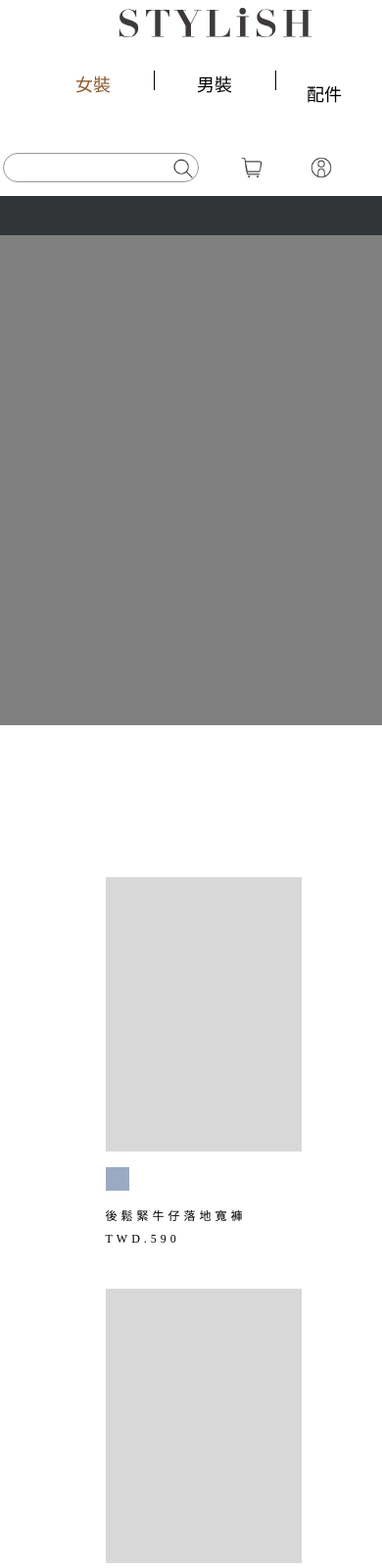
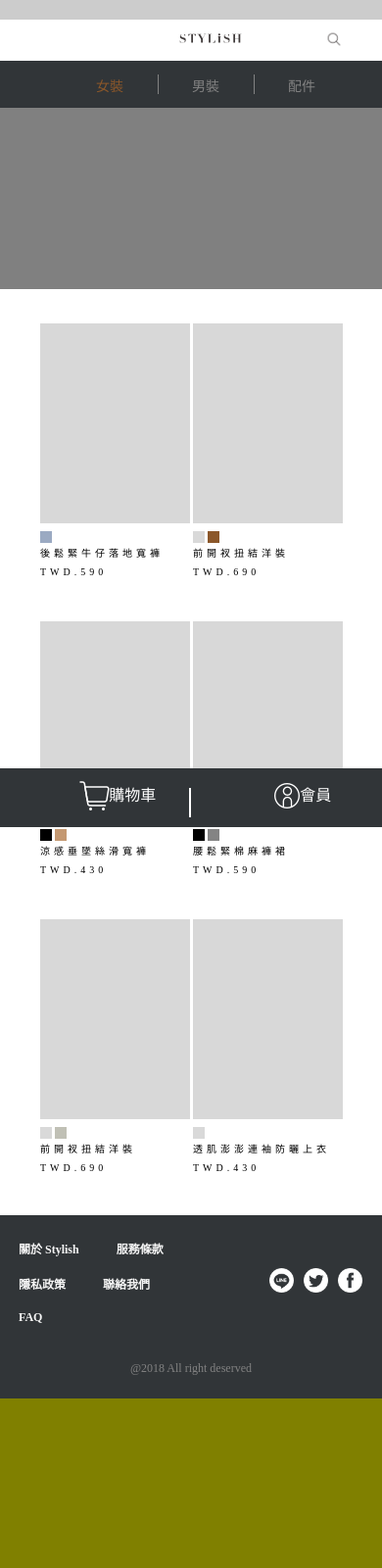
Before and after one commit to annie101101046/test, a plain HTML site: page index.html in a window 390 px wide. Shown: the top 1600 px of the page at 98% size. After the commit the page ends 1427 px from the top, so only its background shows below. Drawn offline with Linux system fonts and the light colour scheme; no server answers.

Commit message:
20190219

```diff
--- a/index.html
+++ b/index.html
@@ -1,33 +1,33 @@
 <!DOCTYPE html>
 <html>
 <head>
-
 	<meta name="viewport" content="width=device-width, initial-scale=1.0">
 	<title>STYLiSH</title>
 	<link href='https://fonts.googleapis.com/css?family=Varela+Round' rel='stylesheet' type='text/css'>
 	<link rel="stylesheet" href="style.css">
+
+	<script>
+
+		var req = new XMLHttpRequest();
+		req.addEventListener('load', function(event) {
+			render(event.target.responseText);
+		})
+
+		req.open('GET', 'http://18.214.165.31/api/1.0/products/all', true);
+		req.send();
+
+		function render(data){
+			console.log(data);
+			data = JSON.parse(data);
+			prod
+		}
+
+	</script>
+
 </head>
-
 <body>
 	<div class="wrapper">
 		<header class="main-header">
-				<div class="btn_logo01"><img src="img/btn-logo-01.svg">
-				</div>
-				<ul class="main-nav">
-					<li><a href="#" style="color:#8b572a">女裝</a></li>
-					<li><div></div></li>
-					<li><a href="#">男裝</a></li>
-					<li><div></div></li>
-					<li><a href="#">配件</a></li>
-				</ul>
-				<div class="basic">
-					<div class="item-1">
-						<div class="line-1"></div>
-						<img src="img/search.png">
-					</div>
-					<div><img src="img/cart.png"></div>
-					<div><img src="img/member.png"></div>
-				</div>
 				<div class="phone-header">
 					<div class="social">
 						<div></div>
@@ -37,7 +37,58 @@
 					<div class="phone-search-bar">
 					</div>
 				</div>	<!--/.phone-header-->
+					<div class="btn_logo01">
+					<a href="#"><img src="img/btn-logo-01.svg"></a>
+					<div class="only-for-phone">
+					<img src="img/search.png">
+					</div>
+				</div>
+
+				<ul class="main-nav">
+					<li><a href="#" style="color:#8b572a">女裝</a></li>
+					<li><div></div></li>
+					<li><a href="#">男裝</a></li>
+					<li><div></div></li>
+					<li><a href="#">配件</a></li>
+				</ul>
+
+				<div class="basic">
+					<div class="item-1">
+					<img src="img/search.png">
+					</div>
+					<div><img src="img/cart.png"></div>
+					<div><img src="img/member.png"></div>
+				</div>
 		</header><!--/.main-header-->
+
+
+<!--/mobile place-->
+	<div class="feature-barwrapper">
+			<div class="sub-footerbar bg-color-default">
+				<div class="container">
+					<div class="mobile-feature-bar">
+						<a class="mobile-item" href="#">
+							<div class="mobile-iconbox">
+								<div class="shoopingcart__mobile-iconbox">
+									<img src="img/cart-mobile.png">
+									<p>購物車</p>
+								</div>
+							</div>
+						</a>
+						<a class="mobile-item" href="#">
+							<div class="mobile-iconbox">
+								<div class="member__mobile-iconbox">
+									<img src="img/member-mobile.png">
+									<p>會員</p>
+								</div>
+							</div>
+
+						</a>
+					</div>
+				</div>
+			</div>
+		</div>
+
 
 		<div class="banner">
 				<div class="text">
@@ -52,7 +103,7 @@
 					<div></div>
 				</div>
 				<div class="line"></div>
-			<div class="P40005483-21L"></div>
+				<div class="P40005483-21L"></div><!--/.img-container-->
 		</div><!--/.banner-->
 
 		<div class="content-wrapper">
@@ -86,9 +137,10 @@
 					<div class="cloth-color-6 "></div>
 					<div class="cloth-text-6"><p>透肌澎澎連袖防曬上衣<br>TWD.430</p></div>
 				</div>
-		</div>
+			</div> <!--/.flex-container-->
 		</div><!--/.content-wrapper-->
 		<div class="footer">
+			<div class="footer-basic">
 				<ul class="footer-nav">
 					<li id="about-Stylish"><a href="#">關於 Stylish</a></li>
 					<li><div></div></li>
@@ -99,19 +151,15 @@
 					<li><a href="#">聯絡我們</a></li>
 					<li><div></div></li>
 					<li><a href="#">FAQ</a></li>
-		</ul>
-
-		<div class="footer-basic">
-			<div class="footer-social"
+				</ul><!--/.footer-nav-->
+			<div class="footer-social">
 					<div><img src="img/line.png"></div>
 					<div><img src="img/twitter.png"></div>
 					<div><img src="img/facebook.png"></div>
+			</div><!--/.footer-social-->
 			<p>@2018 All right deserved</p>
-			</div>
+		</div><!--/.footer-basic-->
 	</div><!--/.footer-->
 	</div><!--/.wrapper-->
-
-
-
 </body>
 </html>
--- a/style.css
+++ b/style.css
@@ -3,25 +3,12 @@
 ==================================== */
 *{
 	box-sizing: border-box;
-	/* margin: 0 auto; */
-	/* width: 1920px; */
 }
 
 body {
   width: auto;
   padding: 0;
   margin: 0;
-  /* min-height: 100vh; */
-  /* margin: 22px; */
-  margin: 0 10;
-  display: flex;
-  /* padding: 5px; */
-  flex-direction: column;
-  align-content: center;
-  justify-content: center;
-  flex: 1;
-  /* flex-grow: 8; */
-  /* background-color: red; */
 }
 
 a {
@@ -39,32 +26,27 @@ p{
 
 /* ---- Layout Containers ---- */
 
+form {
+    display: none;
+    margin-top: 0em;
+}
 
 .wrapper{
 	margin:0 auto;
-	/* padding: 5px; */
 	max-width: 1920px;
-	min-width: 360px;
-	width: 100%;
-	/*	display: flex;
-	flex:1 0 auto;
- 	flex-flow: column nowrap; */
+	width: 100%;
 	flex: 1;
 	display: flex;
 	flex-wrap: wrap;
 	flex-direction: column;
 	background-color: white;
 	justify-content: stretch;
-	/* align-content: center; */
-	/* padding-left: 5px; */
-	/* margin-left: 5px; */
 }
 
 .content-wrapper{
 	display: flex;
 	padding: 5px;
 	margin-top: -499ox;
-	/* min-height: 1380px; */
 	width: 100%;
 	flex-wrap: wrap;
 	flex-direction: column;
@@ -74,7 +56,6 @@ p{
 	justify-content: center;
 	margin: 0;
 	padding-bottom: 50px;
-	/* margin-left: 31px; */
 	background-color: #fff;
 }
 
@@ -96,9 +77,6 @@ p{
   border-radius: 100%;
   vertical-align: center;
   text-align: center;
-  /* background-color: #c49871; */
-  /* width: 64px; */
-  /* height: 64px; */
   font-family: NotoSansCJKtc;
   font-size: 20px;
   font-weight: normal;
@@ -161,29 +139,19 @@ p{
 }
 
 .basic{
-	/* width:300px; */
 	height:100px;
-	/* display: inline-block; */
 	display: flex;
 	margin-right: 5px;
-	/* padding: 0; */
 	padding-right: -800px;
 	align-items: center;
 	justify-content: space-between;
-	/* flex-grow: 1; */
 	flex-flow: row wrap;
-	/* padding: 10px 10px; */
-	/* margin-top: 20px; */
 }
 
 .basic > div {
 	width:50px;
 	height: 50px;
-	/* flex-grow: 5; */
-	/* padding: 10px; */
 	text-decoration: none;
-	/* display: inline-block; */
-	/* padding: 10px; */
 	margin-right: 40px;
 }
 
@@ -223,8 +191,6 @@ p{
 }
 
 .cloth-color-1{
-  /* position: absolute; */
-  /* top: 10px; */
   display: inline-block;
   width: 24px;
   height: 24px;
@@ -244,7 +210,6 @@ p{
 	bottom: -120px;
 	display: block;
 	position: absolute;
-	/* position: absolute; */
 }
 
 .cloth-text-2 {
@@ -252,7 +217,6 @@ p{
 	position: absolute;
 	bottom:-120px;
 	left:0px;
-	/* position: absolute; */
 }
 
 .cloth-text-3 {
@@ -260,7 +224,6 @@ p{
 	position: absolute;
 	bottom:-120px;
 	left:0px;
-	/* position: absolute; */
 }
 
 .cloth-text-4{
@@ -268,7 +231,6 @@ p{
 	position: absolute;
 	bottom:-120px;
 	left:0px;
-	/* position: absolute; */
 }
 
 .cloth-text-5 {
@@ -276,7 +238,6 @@ p{
 	position: absolute;
 	bottom:-120px;
 	left:0px;
-	/* position: absolute; */
 }
 
 .cloth-text-6 {
@@ -284,7 +245,6 @@ p{
 	position: absolute;
 	bottom:-120px;
 	left:0px;
-	/* position: absolute; */
 }
 
 .cloth-text-1 > div,
@@ -412,19 +372,14 @@ p{
 	display: flex;
 	flex-direction: row;
 	flex-flow: row wrap;
-	/* overflow: hidden; */
 	width: 100%;
 	max-width: 1920px;
 	height: 100px;
-	/* display: inline-block; */
 }
 
 .btn_logo01{
-	/* width:30%; */
 	width: 258px;
 	display: flex;
-	/* float: left; */
-	/* margin-right:10px; */
 	padding: 25px 0px;
 	margin-left: 50px;
 }
@@ -435,14 +390,9 @@ p{
 }
 
 .main-nav{
-    /* overflow: hidden; */
     margin-right: auto;
     margin-top: 25px;
-    /* width:500px; */
-    /* height:100px; */
-    align-items: center;
-    /* display: inline-block; */
-    /* float: left; */
+    align-items: center;
 }
 
 .main-nav li{
@@ -487,7 +437,7 @@ p{
 	flex-flow: row nowrap;
 	position: absolute;
 	padding: 10px;
-	left: 1000px;
+	left: 800px;
 	top: 480px;
 }
 
@@ -505,12 +455,12 @@ p{
 }
 
 .banner{
-	display: block;
-	position: relative;
-	width: 100vw;
-	/* height: 50vh; */
-	margin-right: 50px;
-	max-width:1920px;
+	max-width: 1920px;
+	max-height:500px;
+	width:100%;
+	display: flex;
+	flex-wrap:wrap;
+	position: relative;
 }
 
 .text {
@@ -538,34 +488,38 @@ p{
 }
 
 .line{
-	width: 100%;
+	width:1920px;
+	height: 40px;
 	background-color: #313538;
-	height: 40px;
 }
 
 .P40005483-21L{
+	width:1920px;
 	height: 500px;
+	flex-grow:1;
 	background-color: gray;
 }
+
+.P40005483-21L > img{
+	width: 100%;
+	display:block;
+}
+
+
 
 .footer{
 	max-width:1920px;
 	min-height: 115px;
-	/* flex-shrink: 1; */
-	display: flex;
-	flex-grow: 1;
-	/* flex-direction: row; */
+	width: 100%;
+	display: flex;
 	flex-flow: row nowrap;
 	justify-content: center;
-	/* overflow: hidden; */
 	text-align: center;
 	background-color: #313538;
 	-webkit-align-items: center;
 	align-items: center;
 	-webkit-justify-content: space-between;
 	justify-content: center;
-	width: 100%;
-	margin-right: 50px;
 	margin-top: 100px;
 }
 
@@ -585,15 +539,11 @@ p{
 .footer-basic{
 	-webkit-align-items: center;
 	align-items: center;
-	/* margin: 100px; */
-	/* display: inline-block; */
 	display: flex;
 	flex-flow: row wrap;
 	margin-left: -100px;
-	margin-right: px;
 	padding: 0 10px;
 	justify-content: center;
-	/* background-color: red; */
 }
 
 .footer-basic > div {
@@ -602,11 +552,9 @@ p{
 
 
 .footer-nav{
-	/* background-color: orange; */
 	text-align: center;
 	position: relative;
 	padding-left: 300px;
-	/* margin-right: 0px; */
 }
 
 .footer-nav li{
@@ -656,25 +604,97 @@ p{
 	margin-right: 20px;
 }
 
+.phone-footer{
+	display:none;
+}
+
+.only-for-phone{
+	display: none;
+}
+
+
+.feature-barwrapper{
+	display: none;
+}
+
+.sub-footerbar {
+    height: 60px;
+}
+
+.bg-color-default {
+    background-color: #313538;
+}
+
+.line-phone{
+    height: 20px;
+    width: 1px;
+    align-self: center;
+    background-color: white;
+    position: absolute;
+    top: 15px;
+    right: 180px;
+}
+
+.mobile-iconbox {
+margin-top: 5px;
+position: relative;
+display: inline-block;
+width: 100%;
+}
+
+.mobile-iconbox > img {
+	width: 100%;
+}
+.mobile-iconbox div > p{
+	float: right;
+    position: absolute;
+    left: 57%;
+    bottom: 1%;
+    color: white;
+}
+
+.feature-barwrapper{
+	display: none;
+    position: fixed;
+    bottom: 0;
+    z-index: 1000;
+    transform: translateZ(0);
+    width: 100%;
+}
+
+.btn_logo01 img {
+	width: 100%;
+}
+
+
+.member_mobile-iconbox{
+	display: inline;
+}
+
+.member_mobile-iconbox > p{
+    float: right;
+    position: absolute;
+    left: 57%;
+    bottom: 1%;
+    color: white;
+}
+
 
 /* =================================
 Media Queries
 ==================================== */
 
 
-/* On screens that are 1200px or less, set the background color to blue */
+/* On screens that are 1400px or less, set the background color to blue */
 
 @media screen and (max-width: 1400px){
 
 	.footer {
 	    min-height: 115px;
-	    /* flex-shrink: 1; */
 	    display: flex;
 	    flex-grow: 1;
-	    /* flex-direction: row; */
 	    flex-flow: row nowrap;
 	    justify-content: center;
-	    /* overflow: hidden; */
 	    text-align: center;
 	    background-color: #313538;
 	    -webkit-align-items: center;
@@ -682,20 +702,16 @@ Media Queries
 	    -webkit-justify-content: space-between;
 	    justify-content: center;
 	    width: 100%;
-	    margin-right: 50px;
 	    margin-top: 100px;
 		}
 
 	.footer-nav {
-	    /* background-color: orange; */
 	    text-align: center;
 	    position: relative;
 	    padding-left: 0px;
-	    /* margin-right: 0px; */
 	}
 
 	.footer-basic div > img{
-		/* width:25px; */
 	}
 
 	.flex-container{
@@ -704,7 +720,7 @@ Media Queries
 
 }
 
-
+/*On screens that are 1200px or less, set the background color to blue*/
 @media screen and (max-width: 1200px) {
 	  body {
 	    background-color: blue;
@@ -715,7 +731,7 @@ Media Queries
 	  }
 
 	  .main-nav a{
-  	font-size:12px;
+	  	font-size:18px;
 	  }
 
 	  .main-nav li > div{
@@ -723,19 +739,12 @@ Media Queries
 	  }
 
 	  .basic{
-    /* width: 300px; */
 	    height: 100px;
-    /* display: inline-block; */
 	    display: flex;
 	    margin-right: 5px;
-    /* padding: 0; */
-    padding-right: -800px;
 	    align-items: center;
 	    justify-content: space-between;
-    /* flex-grow: 1; */
 	    flex-flow: row wrap;
-    /* padding: 10px 10px; */
-    /* margin-top: 20px; */
 	  }
 
   	.basic .item-1 {
@@ -756,11 +765,7 @@ Media Queries
 	.basic > div {
 	    width: 30px;
 	    height: 30px;
-    /* flex-grow: 5; */
-    /* padding: 10px; */
 	    text-decoration: none;
-    /* display: inline-block; */
-    /* padding: 10px; */
 	    margin-right: 40px;
 	}
 
@@ -813,6 +818,10 @@ Media Queries
 	    margin-right: 22px;
 	}
 
+	 .flex-container{
+	 	margin-top:0px;
+
+	 }
 
 	 .flex-container > div{
 	  	flex-basis: 280px;
@@ -846,13 +855,10 @@ Media Queries
 
 	.footer {
 	    min-height: 115px;
-    /* flex-shrink: 1; */
 	    display: flex;
 	    flex-grow: 1;
-    /* flex-direction: row; */
 	    flex-flow: row nowrap;
 	    justify-content: center;
-    /* overflow: hidden; */
 	    text-align: center;
 	    background-color: #313538;
 	    -webkit-align-items: center;
@@ -860,36 +866,47 @@ Media Queries
 	    -webkit-justify-content: space-between;
 	    justify-content: center;
 	    width: 100%;
-    margin-right: 50px;
 	    margin-top: 100px;
 	 }
 
 	.footer-nav {
-    /* background-color: orange; */
 	    text-align: center;
 	    position: relative;
 	    padding-left: 0px;
-    /* margin-right: 0px; */
-}
-
-.footer-basic div > img{height: 25px;}
-}
-
-
+	}
+
+	.footer-basic div > img{
+		height: 25px;
+	}
+}
+
+/*On screens that are 1045px or less, set the background color to blue*/
 @media screen and (max-width: 1045px) {
 
+	.only-for-phone{
+    width: 30px;
+    height: 30px;
+    display: block;
+    position: absolute;
+    right: 10%;
+    top: 60px;
+	}
+
+	.only-for-phone img{
+		width:100%;
+	}
+
 	.main-header {
     text-align: center;
     display: flex;
-    /* flex-flow: row wrap; */
+    flex-wrap: wrap;
+    flex-direction: column;
     align-items: center;
     align-content: center;
-    /* overflow: hidden; */
     width: 100%;
     max-width: 1980px;
     justify-content: center;
     height: 200px;
-    /* display: inline-block; */
 	}
 
 	.main-nav{
@@ -898,9 +915,6 @@ Media Queries
 
 	.main-nav a {
     font-size: 18px;
-	}
-
-	.basic{
 	}
 
 	.flex-container > div {
@@ -949,15 +963,53 @@ Media Queries
 	.footer-basic > div {
     margin-right: 0px;
     margin-left: 5px;
-    /* width: 30px; */
-    /* height: 30px; */
-}
-
-}
-
+	}
+
+	.basic {
+  	display: none;
+  }
+
+  	.feature-barwrapper {
+	display: block;
+	}
+
+	.mobile-feature-bar {
+    display: flex;
+    line-height: 80px;
+    color: white;
+
+}
+
+.mobile-item {
+    text-align: center;
+    width: 50%;
+    color: white;
+    flex:1;
+    justify-content: center;
+    top
+}
+
+.mobile-item:first-child:after{
+	content: "";
+    width: 30px;
+    border-right: 2px solid white;
+    top: 20px;
+    right: 50%;
+    position: absolute;
+    height: 30px;
+}
+
+
+}
+
+/*On screens that are 800px or less, set the background color to blue*/
 @media screen and (max-width: 800px) {
   body {
     background-color: olive;
+  }
+
+  .basic {
+  	display: none;
   }
 
   .textdiv{
@@ -1008,41 +1060,101 @@ Media Queries
     display: none;
  	}
 
-	.main-header{
-	flex-direction: row;
-	}
-}
-
-
-/* On screens that are 475px or less, set the background color to olive */
-@media screen and (max-width: 475px) {
+
+}
+
+
+@media screen and (max-width: 649px){
+	.main-nav{
+		margin-right: 0;
+	}
+
+	.footer{
+		display:flex;
+		flex-grow: 1;
+		flex-flow:column wrap;
+		align-items: center;
+		justify-content:center;
+	}
+
+	.footer-nav li{
+		margin-right: 0;
+	}
+
+	.footer-nav li > div{
+		display: none;
+	}
+
+	.footer-basic{
+		margin-left: 0;
+	}
+
+	.footer-basic > div{
+		margin-right: 0;
+	}
+
+	.content-wrapper .flex-container > div {
+		margin-right: -26px;
+	}
+
+	.flex-container{
+	   margin-left: -52px;
+	}
+
+}
+
+/* On screens that are 485px or less, set the background color to olive */
+@media screen and (max-width: 485px){
+
+	.flex-container > div {
+		flex-basis:153px;
+		margin-right:-50px;
+	}
+
+    .flex-container{
+	   margin-left: -80px;
+	}
+
+	.cloth-text-6{
+		bottom: -140px;
+	}
+
+	.btn_logo01{
+		width: 150px;
+		padding: 5px 0px;
+	}
+
+	.main-nav a{
+		width:auto;
+
+	}
+
+	.basic{
+		margin: 0;
+		width:200px;
+		justify-content: center;
+	}
+
+	.basic > div{
+		margin: 0;
+	}
+
+
+}
+
+/* On screens that are 500px or less, set the background color to olive */
+@media screen and (max-width: 500px){
+
 	body {
 	    background-color: olive;
 	}
 
-}
-
-/* On screens that are 360px or less, set the background color to olive */
-@media screen and (max-width: 360px) and  (orientation: portrait){
-
-
-body {
-    background-color: olive;
-    /* background-color: white; */
-    max-height: 2000px;
-    max-width: 360px;
+	.content-wrapper .flex-container > div {
+		margin-right: 1px;
 	}
 
 	.wrapper {
-    max-width: 360px;
-    /* margin-left: 50px; */
 	    margin: 0;
-    /* margin-left: 10px; */
-    /* padding: 0; */
-    /* padding: 5px; */
-    /* width: 100%; */
-    margin: 0;
-    /* float: right; */
 	    flex: 1;
 	    display: flex;
 	    flex-wrap: wrap;
@@ -1051,15 +1163,12 @@ body {
 	    justify-content: center;
 	    align-content: center;
 	    align-items: center;
-    /* padding-left: 5px; */
-    /* margin-left: 5px; */
+
 	}
 
 	.banner{
     position: relative;
     width: 360px;
-    height: 185px;
-    margin-bottom: -180px;
  }
 
 	.P40005483-21L {
@@ -1069,20 +1178,12 @@ body {
 	}
 
 	.flex-container {
-    /* margin-bottom: 100px; */
     width: 100%;
     display: flex;
     flex-wrap: wrap;
     flex-direction: row;
     justify-content: center;
-    /* align-items: self-end; */
-    /* height: 500px; */
     margin: 0;
-    /* -webkit-align-items: center; */
-    /* align-items: center; */
-    /* align-content: space-around; */
-    /* -webkit-justify-content: center; */
-    /* justify-content: center; */
 	}
 
 	.flex-container > div {
@@ -1090,61 +1191,41 @@ body {
 	}
 
 	.phone-header{
-    width: 360px;
+    width: 100%;
     height: 20px;
     display: flex;
     flex-flow: row wrap;
     background-color: rgba(0, 0, 0, 0.2);
-    /* margin-bottom: -30px; */
  }
 
 	.main-header {
     flex-direction: row;
     text-align: center;
-    /* display: flex; */
-    /* flex-direction: column; */
     flex-flow: row wrap;
     align-items: center;
     align-content: flex-start;
-    /* overflow: hidden; */
     width: 100%;
     max-width: 1980px;
     justify-content: center;
-    height: 100px;
-    /* display: inline-block; */
+    height: 110px;
     }
 
 	.btn_logo01 {
 	width: 100px;
-    /* height: 100px; */
-    /* margin-top: 20px; */
-    /* width: 30%; */
-    /* width: 120px; */
-    display: flex;
-    /* float: left; */
+    display: flex;
     margin-right: 10px;
     padding: 1px 3px;
-    /* margin-left: 50px; */
-    /* margin-bottom: -20px; */
 	}
 
 	.main-nav {
-    /* overflow: hidden; */
-    width: 100%;
-    width: 370px;
-    margin-right: 7px;
-    /* margin-top: 25px; */
+    width: 100%;
     margin-top: 2px;
     display: flex;
     justify-content: center;
     flex-wrap: nowrap;
     flex-direction: row;
     align-content: center;
-    width: 100;
-    /* height: 100px; */
-    align-items: center;
-    /* display: inline-block; */
-    /* float: left; */
+    align-items: center;
     background-color: #313538;
   }
 
@@ -1153,7 +1234,6 @@ body {
 	float: left;
 	margin-right: 10px;
 	padding-bottom: 10px;
-	/* padding: 5px 2px; */
 	position: relative;
 	}
 
@@ -1174,15 +1254,12 @@ body {
 
 	.banner {
 	 position: relative;
-	 /* margin-left: 40px; */
-	 margin-top: 1;
-	 width: 360px;
+	 width: 100%;
 	 height: 185px;
-	 margin-bottom: -100px;
 	 display: flex;
 	 flex-flow: column wrap;
 	 align-content: center;
-	 margin: 0;
+	 margin-bottom: -60px;
 	}
 
 	.text{
@@ -1205,8 +1282,7 @@ body {
 	}
 
 	.footer{
-    width: 410px;
-    /* margin-bottom: -10px; */
+    width: 100%;
     margin-top: 0;
  	}
 
@@ -1215,32 +1291,17 @@ body {
     width: 100px;
     display: flex;
     flex-flow: column wrap;
-    /* align-content: flex-end; */
-    /* justify-content: flex-start; */
     text-align: -webkit-left;
     margin-right: 150px;
     position: relative;
     padding-left: 0px;
-    /* float: left; */
-    /* height: 100px; */
-    /* margin-bottom: 360px; */
-    /* min-height: 115px; */
-    /* flex-shrink: 1; */
     display: flex;
     flex-grow: 1;
-    /* flex-direction: row; */
     flex-flow: column nowrap;
-    /* justify-content: center; */
-    /* overflow: hidden; */
     text-align: center;
     background-color: #313538;
     -webkit-align-items: center;
-    /* align-items: center; */
-    /* -webkit-justify-content: space-between; */
-    /* justify-content: center; */
-    /* width: 100%; */
     margin-right: 50px;
-    /* margin-top: 100px; */
 	 }
 
 	.footer-nav li {
@@ -1257,33 +1318,20 @@ body {
     color: #f5f5f5;
 	}
 
-	.footer-nav li > div {
-	display:none;
-	}
-
 	.footer-basic {
     -webkit-align-items: center;
     align-items: center;
-    /* margin: 100px; */
-    /* display: inline-block; */
     display: flex;
     flex-flow: row wrap;
-    /* margin-left: -100px; */
-    margin-right: px;
     padding: 0 10px;
     margin-bottom: 11px;
     justify-content: center;
-    /* background-color: red; */
-	}
-
-	.footer-social{
-		display:none;
-	}
+	}
+
 
 	.content-wrapper {
 	margin-bottom: 50px;
     display: flex;
-    /* min-height: 1380px; */
     width: 100%;
     flex-wrap: wrap;
     flex-direction: column;
@@ -1292,28 +1340,16 @@ body {
     -webkit-justify-content: center;
     justify-content: center;
     margin: 0;
-    /* padding-left: 10px; */
-    /* padding-bottom: 50px; */
-    /* margin-left: 31px; */
     background-color: #fff;
 	}
 
 	.flex-container {
-    /* margin-bottom: 200px; */
     width: 100%;
     margin-bottom: 400px;
     display: flex;
     flex-wrap: wrap;
     flex-direction: row;
     justify-content: center;
-    /* align-items: self-end; */
-    /* height: 500px; */
-    /* margin: 0; */
-    /* -webkit-align-items: center; */
-    /* align-items: center; */
-    /* align-content: space-around; */
-    /* -webkit-justify-content: center; */
-    /* justify-content: center; */
  	}
 
 	.flex-container > div {
@@ -1324,14 +1360,8 @@ body {
     width: 100%;
     background-color: #d8d8d8;
     min-height: 204px;
-    /* width: 100%; */
-    /* padding: 20px; */
-    /* margin-right: 35px; */
-    /* margin-top: 90px; */
-    /* margin-bottom: 50px; */
     text-align: center;
     justify-content: stretch;
-    /* line-height: 75px; */
     font-size: 30px;
     -webkit-align-items: center;
     align-items: center;
@@ -1343,7 +1373,6 @@ body {
  	}
 
  	.content-wrapper{
- 		/* height:500px; */
  		margin-bottom: 50px;
  	}
 
@@ -1356,14 +1385,6 @@ body {
 	    flex-wrap: wrap;
 	    flex-direction: row;
 	    justify-content: center;
-    /* align-items: self-end; */
-    /* height: 500px; */
-    /* margin: 0; */
-    /* -webkit-align-items: center; */
-    /* align-items: center; */
-    /* align-content: space-around; */
-    /* -webkit-justify-content: center; */
-    /* justify-content: center; */
  	}
 
 	.product-1 .new-buy{
@@ -1371,8 +1392,6 @@ body {
 	}
 
 	  .cloth-color-1{
-	  /* position: absolute; */
-	  /* top: 10px; */
 	  display: inline-block;
 	  width: 12px;
 	  height: 12px;
@@ -1386,7 +1405,6 @@ body {
 		bottom: -80px;
 		display: block;
 		position: absolute;
-		/* position: absolute; */
 	}
 
 	.cloth-text-2 {
@@ -1394,7 +1412,6 @@ body {
 		position: absolute;
 		bottom:-80px;
 		left:0px;
-		/* position: absolute; */
 	}
 
 	.cloth-text-3 {
@@ -1402,7 +1419,6 @@ body {
 		position: absolute;
 		bottom:-80px;
 		left:0px;
-		/* position: absolute; */
 	}
 
 	.cloth-text-4{
@@ -1410,7 +1426,6 @@ body {
 		position: absolute;
 		bottom:-80px;
 		left:0px;
-		/* position: absolute; */
 	}
 
 	.cloth-text-5 {
@@ -1418,7 +1433,6 @@ body {
 		position: absolute;
 		bottom:-80px;
 		left:0px;
-		/* position: absolute; */
 	}
 
 	.cloth-text-6 {
@@ -1426,7 +1440,6 @@ body {
 		position: absolute;
 		bottom:-80px;
 		left:0px;
-		/* position: absolute; */
 	}
 
 	.cloth-text-1 > p,
@@ -1538,17 +1551,32 @@ body {
 	  left: 0px;
 	}
 
-
-
-
-	.footer-basic {
-		display:none;
-	}
-
-	.footer-nav {
-		display: none;
-
-	}
-
-
-}
+	.footer-nav{
+		flex-flow:row wrap;
+	}
+
+	.footer-nav li {
+    margin-right: 10px;
+    align-content: center;
+    justify-content: flex-start;
+	}
+
+	.footer-nav :nth-child(1) { order: ; }
+    .footer-nav :nth-child(2) { order: ; }
+    .footer-nav :nth-child(3) { order: ; }
+    .footer-nav	:nth-child(4) { order: ; }
+    .footer-nav	:nth-child(5) { order: ; }
+
+    .only-for-phone{
+    	top:30px;
+    	width:20px;
+    	height:20px;
+    }
+}
+
+
+@media screen and (max-width: 325px){
+.flex-container > div {
+	flex-basis: 140px;
+	}
+}
```
Also changed, not shown: 1 other file. Lines whose indentation alone changed are shown as unchanged.
